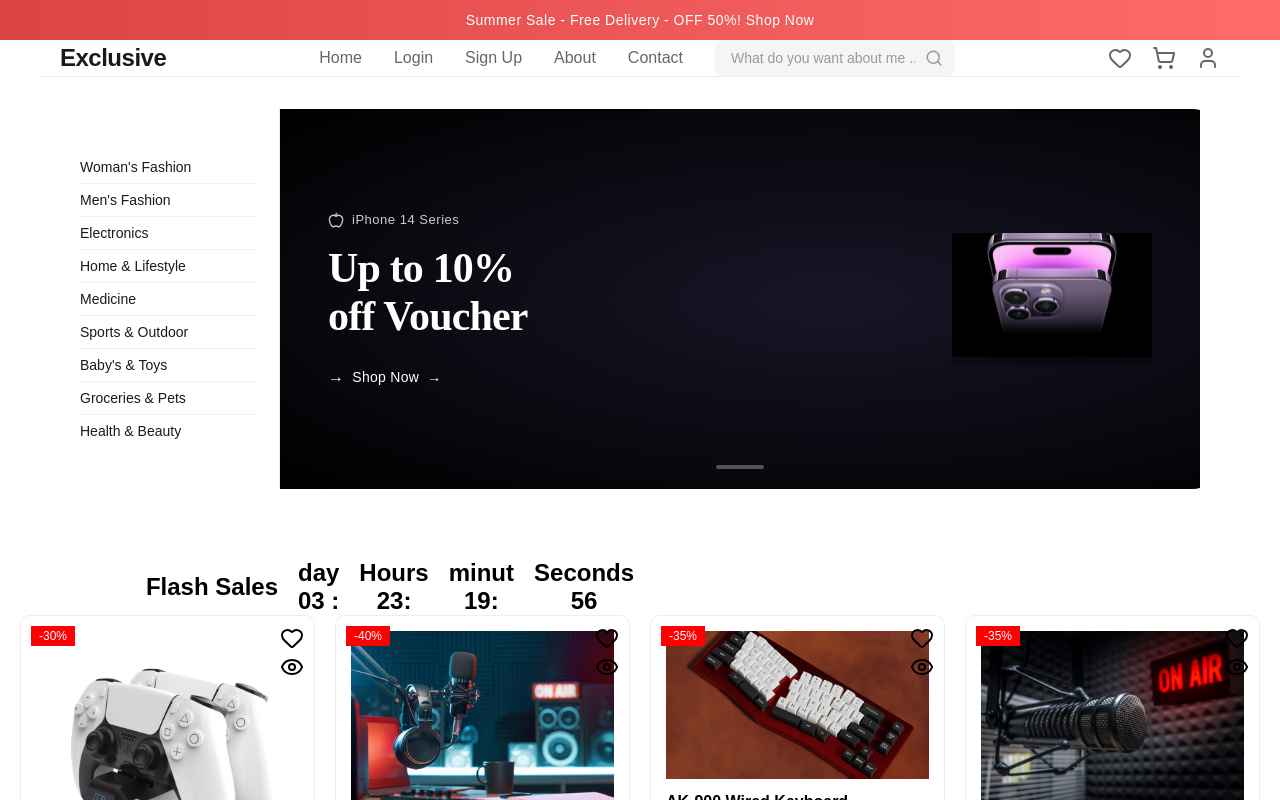
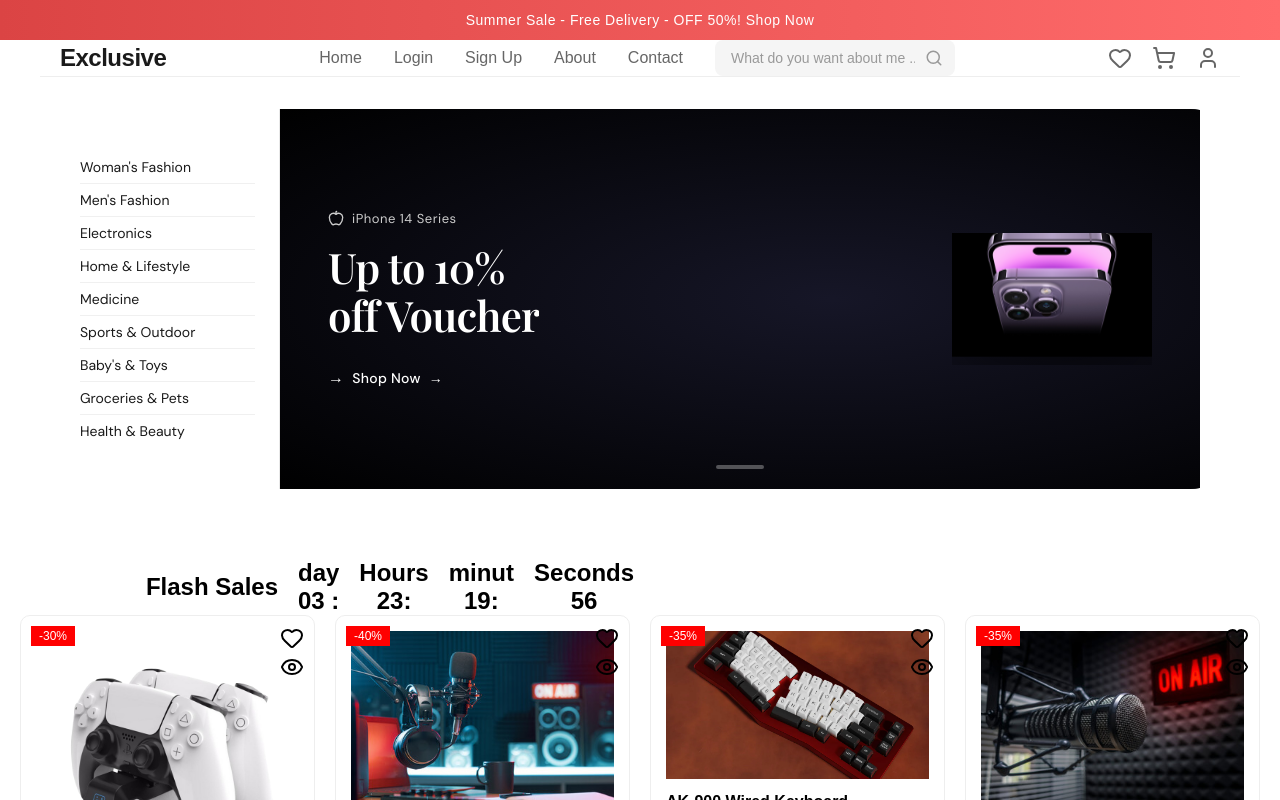
Before and after one commit to moustaphakallo/figma, a React app: page / in a window 1280 px wide. Shown: the top 800 px of the page. Built offline with nearby package versions, Linux system fonts and the light colour scheme; the HTML template or start-up script is replaced by a standard one.

Commit message:
first commit

```diff
--- a/src/App.css
+++ b/src/App.css
@@ -1333,8 +1333,6 @@
   width: 100%;
   /* supprime margin-right: 300px */
 }
-/* logn-in sections */
-@import url('https://fonts.googleapis.com/css2?family=Playfair+Display:wght@600&family=DM+Sans:wght@300;400;500&display=swap');
 
 /* ============================================
    VARIABLES
--- a/src/index.css
+++ b/src/index.css
@@ -0,0 +1,2 @@
+/* logn-in sections */
+@import url('https://fonts.googleapis.com/css2?family=Playfair+Display:wght@600&family=DM+Sans:wght@300;400;500&display=swap');
```
